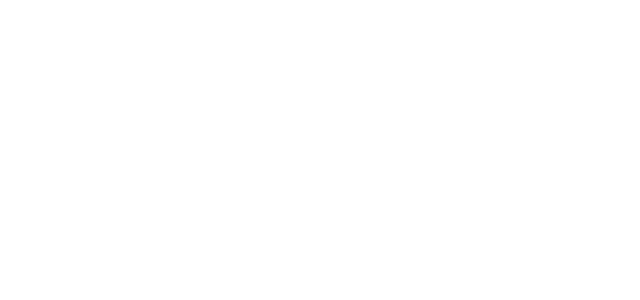
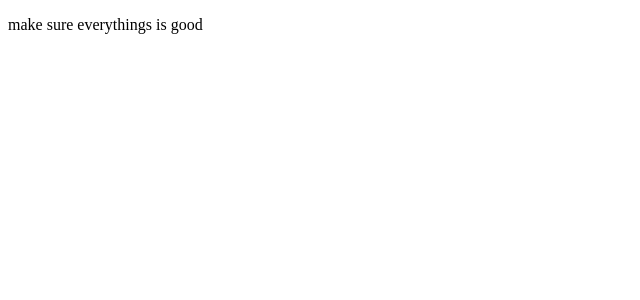
Before and after one commit to 3mFrontEnd/First-React-Project, a React (Create React App) app in the folder firstreactproject/: page / in a window 1280 px wide. Shown: the top 300 px of the page, without its empty margins (0-640 px from the left). Built offline with nearby package versions, Linux system fonts and the light colour scheme.

Commit message:
git hub pull

```diff
--- a/firstreactproject/src/App.js
+++ b/firstreactproject/src/App.js
@@ -4,7 +4,7 @@
   render(){
     return(
       <div>
-        <p></p>
+        <p>make sure everythings is good</p>
       </div>
     )
   }
```
